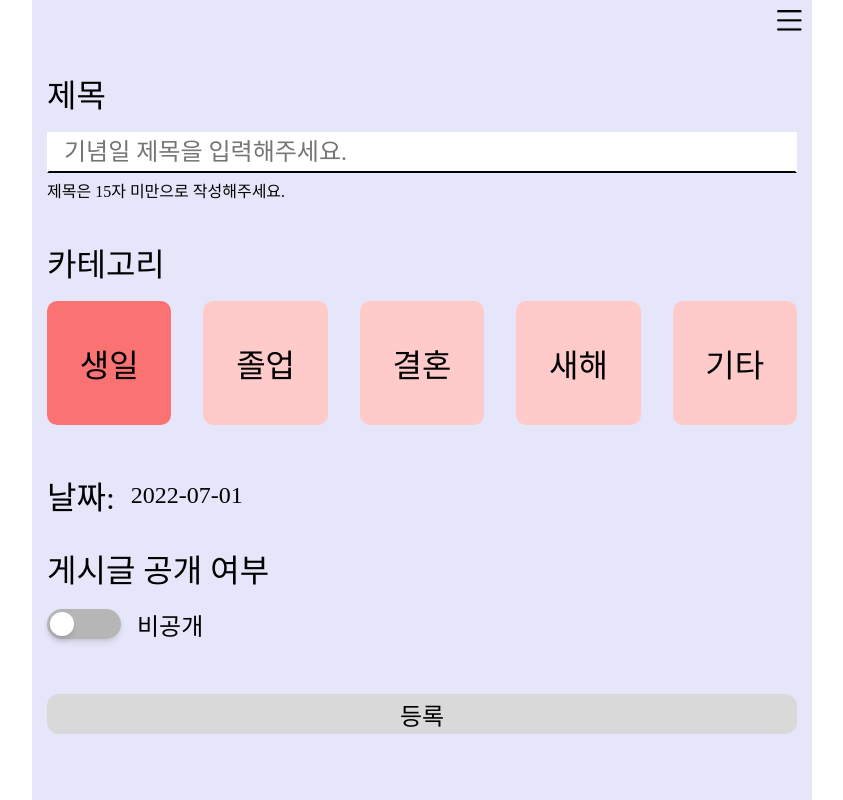
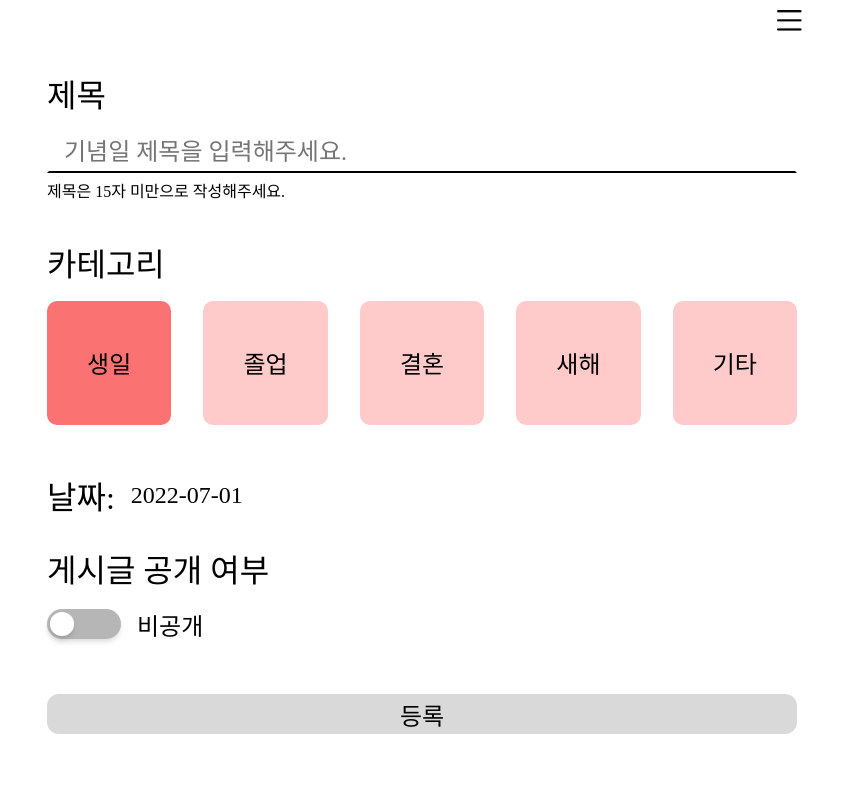
Before and after one commit to 2022Letters/frontend, a React (Create React App) app: page /create in a window 1280 px wide. Shown: the whole page, without its empty margins (218-1061 px from the left). Built offline with nearby package versions, Linux system fonts and the light colour scheme; a web font is replaced by a local one.

Commit message:
Refactor: #11 Category Button 글씨 크기 조정

```diff
--- a/src/pages/AnniversaryManagement.tsx
+++ b/src/pages/AnniversaryManagement.tsx
@@ -21,7 +21,6 @@ const Container = styled.section`
   width: 100%;
   height: 100vh;
   padding: 0 15px;
-  background-color: lavender;
 `;
 
 const Form = styled.form`
@@ -128,7 +127,7 @@ const CategoryButton = styled.button<ICategoryButton>`
   bottom: 0;
   border: none;
   border-radius: 10px;
-  font-size: 2rem;
+  font-size: 1.5rem;
   background-color: ${(props) =>
     props.index === props.currentCategory ? '#FA7272' : '#FFCACA'};
   transition: all 0.2s ease-in;
@@ -137,19 +136,12 @@ const CategoryButton = styled.button<ICategoryButton>`
 const DatePickser = styled(ReactDatePicker)`
   margin-left: 10px;
   position: absolute;
-  input {
-    border: none;
-    outline: none;
-    &:focus-visible {
-      outline: none;
-    }
-  }
 `;
 
 const DatePickWrapper = styled.div`
   position: absolute;
   z-index: 2;
-  top: 30px;
+  top: 50px;
   left: 0;
 `;
 
```
